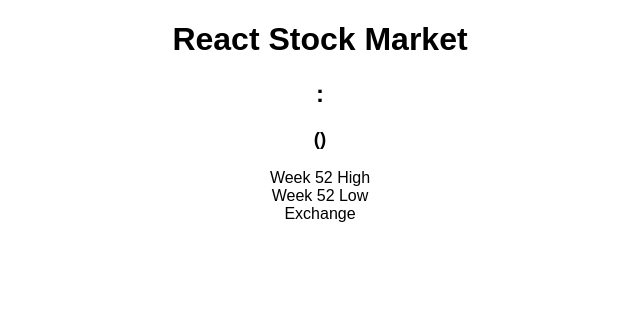
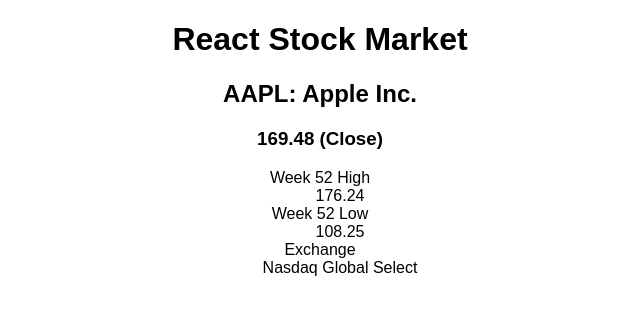
Before and after one commit to Gurenax/react-stock-market, a React (Create React App) app: page / in a window 1280 px wide. Shown: the top 314 px of the page, without its empty margins (320-960 px from the left). Built offline with nearby package versions, Linux system fonts and the light colour scheme.

Commit message:
Add dummy data to Stock Info

```diff
--- a/src/App.js
+++ b/src/App.js
@@ -8,7 +8,15 @@
     return (
       <div className="App">
         <h1>React Stock Market</h1>
-        <StockInfo />
+        <StockInfo
+          symbol='AAPL'
+          companyName='Apple Inc.'
+          primaryExchange='Nasdaq Global Select'
+          latestPrice={ 169.48 }
+          latestSource='Close'
+          week52High={ 176.24 }
+          week52Low={ 108.25 }
+        />
       </div>
     )
   }
```
